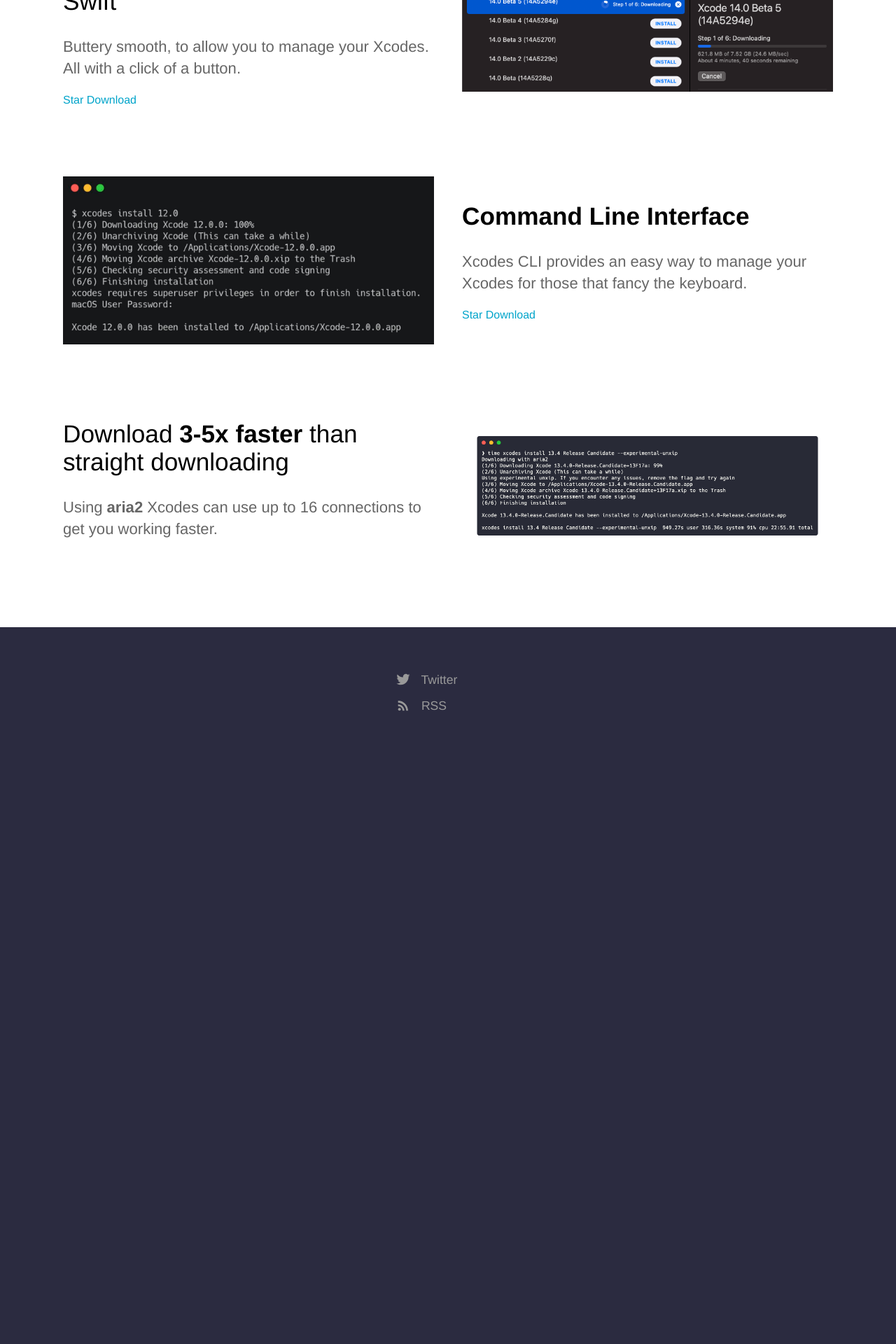
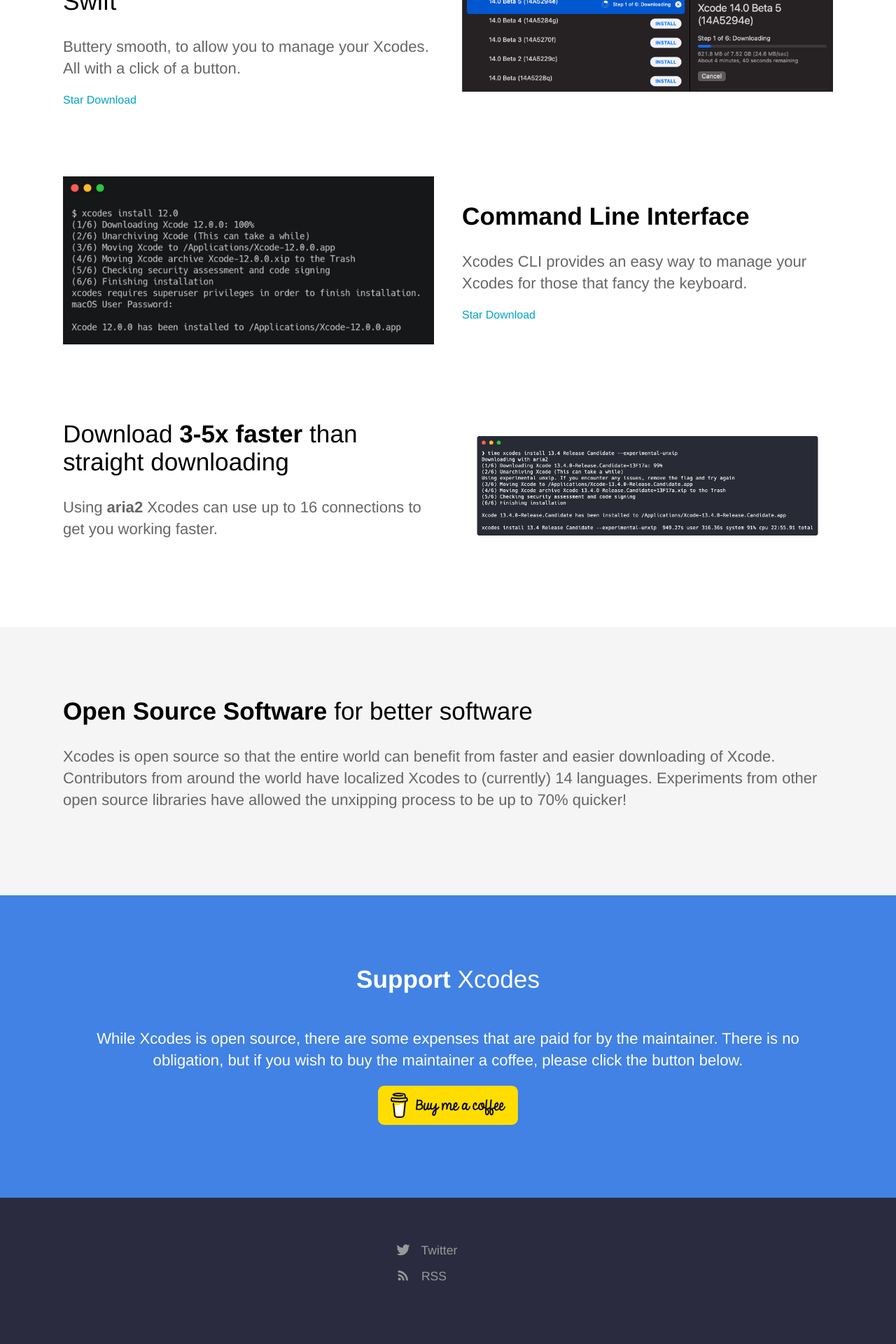
Before and after one commit to XcodesOrg/website, a Jekyll site: the page built from index.html, in a window 1280 px wide. Shown: the part 981-2901 px from the top of the page at 70% size. Built offline with Jekyll 4.4.1, drawn with Linux system fonts in a browser that asks for light colours; before the commit the page ends 2087 px from its top, so only the background shows below that.

Commit message:
More landing page updates

```diff
--- a/_data/footer.yml
+++ b/_data/footer.yml
@@ -1,3 +1,8 @@
+# - links:
+#   - name: Xcodes
+#     hideLink: true
+#   - name: Download
+#     link: https://twitter.com/xcodesapp/
 - links:
   - name: Twitter
     link: https://twitter.com/xcodesapp/
--- a/_layouts/default.html
+++ b/_layouts/default.html
@@ -36,11 +36,22 @@
 					{% for column in site.data.footer %}
 					<ul class="footer-links">
 						{% for link in column.links %}
-							<li><a {% if link.new_window %}target="_blank"{% endif %} href="{% include relative-src.html src=link.link %}" {% if link.social_icon %}class="{{ link.social_icon }}-icon"{% endif %}>
+							<li>
+								{% if link.hideLink %}
+									{% if link.social_icon %}
+										{% include social-icon.html icon=link.social_icon %}
+									{% endif %}
+									{{ link.name }}
+								{% else %}
+
+
+								<a {% if link.new_window %}target="_blank"{% endif %} href="{% include relative-src.html src=link.link %}" {% if link.social_icon %}class="{{ link.social_icon }}-icon"{% endif %}>
 								{% if link.social_icon %}
 									{% include social-icon.html icon=link.social_icon %}
 								{% endif %}
-								{{ link.name }}</a></li>
+								{{ link.name }}</a>
+								{% endif %}
+							</li>
 						{% endfor %}
 					</ul>
 					{% endfor %}
--- a/_sass/landing-page.scss
+++ b/_sass/landing-page.scss
@@ -7,6 +7,9 @@
 
 	h2 {
 		margin-bottom: 50px;
+	}
+	p {
+		color: #fff;
 	}
 }
 
--- a/_sass/xcodes.scss
+++ b/_sass/xcodes.scss
@@ -12,3 +12,7 @@
     -webkit-clip-path: polygon(100% 0, 0% 100%, 100% 100%);
     clip-path: polygon(100% 0, 0% 100%, 100% 100%);
 }
+.buymeacoffee {
+    width: 200px;
+    height: auto;
+}
--- a/index.html
+++ b/index.html
@@ -55,33 +55,24 @@
 			</div>
 		</div>
 	</section>
-	<!--
-	<section>
+	<section class="testimonial">
 		<div class="container flex">
 			<div class="text editable">
-				<h2>How can I <strong>forecast</strong> the next 90 days?</h2>
-				<p>Hydra learns your business. By analyzing your sales data, Hydra optimizes your sales process and show you where you should be spending your resources.</p>
-			</div>
-			<div class="image">
-				<img src="{{ site.baseurl }}/images/dashboard.png" alt="Screenshot" class="screenshot editable" />
+				<h2><strong>Open Source Software</strong> for better software</h2>
+				<p>Xcodes is open source so that the entire world can benefit from faster and easier downloading of Xcode. Contributors from around the world have localized Xcodes to (currently) 14 languages. Experiments from other open source libraries have allowed the unxipping process to be up to 70% quicker! </p>
 			</div>
 		</div>
-	</section> -->
+	</section>
 
-	<!-- <section class="testimonial">
+	<section class="bottom-cta">
 		<div class="container flex">
-			<div class="testimonial-block">
-				<div class="square-image"><img src="https://source.unsplash.com/6anudmpILw4/600x400" alt="Jim James" class="editable"></div>
-				<blockquote>
-					<p class="editable">Hydra has shaped the business we have today. We have a repeatable sales process and a strategy to scale our team. I recommend Hydra to any business looking to improve their sales.</p>
-					<p class="editable author">Jim James - CEO of Global Corp.</p>
-				</blockquote>
-			</div>
+		<div class="text editable">
+			<h2 class="editable"><strong>Support</strong> Xcodes</h2>
+			<p>While Xcodes is open source, there are some expenses that are paid for by the maintainer. There is no obligation, but if you wish to buy the maintainer a coffee, please click the button below.</p>
+			<a href="https://www.buymeacoffee.com/mattkiazyk">
+				<img src="{{ site.baseurl }}/images/buymeacoffee.svg" alt="Buy Me A Coffee Logo" class="editabl buymeacoffee" />
+			</a>
 		</div>
-	</section> -->
-
-	<!-- <section class="bottom-cta">
-		<h2 class="editable"><strong>Improve</strong> your sales process today</h2>
-		<div class="button alt"><a href="#">Get Started Free</a></div>
-	</section> -->
+	</div>
+	</section>
 </div>
```
Also changed, not shown: images/buymeacoffee.svg (added).
